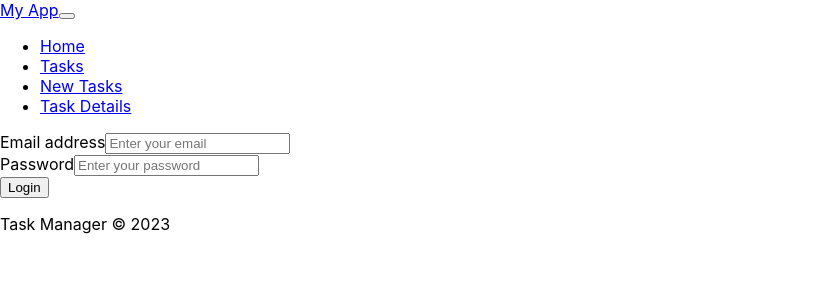
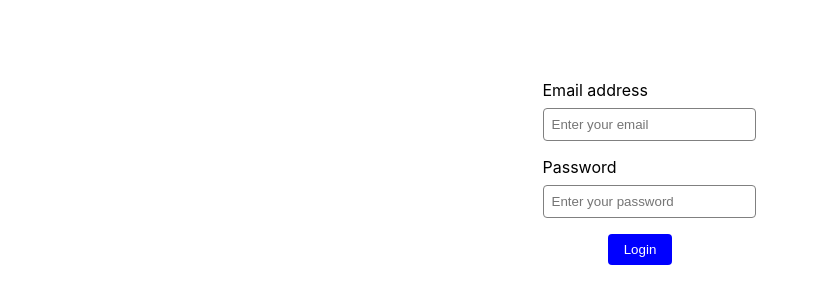
Before and after one commit to allenamaya/task-manager-React, a React (Create React App) app: page /login in a window 1280 px wide. Shown: the top 304 px of the page, without its empty margins (0-819 px from the left). Built offline with nearby package versions, Linux system fonts and the light colour scheme.

Commit message:
Removed bootstrap styling

```diff
--- a/src/App.js
+++ b/src/App.js
@@ -1,7 +1,5 @@
 import {Routes, Route, useNavigate} from 'react-router-dom'
 import { useEffect, useState } from 'react';
-import Header from "./components/header";
-import Footer from "./components/footer";
 import AddTask from "./components/addTask";
 import TaskItem from "./components/taskItem";
 import Login from "./views/login";
@@ -18,14 +16,12 @@ function App() {
   }, [])
   return (
       <div>
-        <Header />
         <Routes>
           <Route exact path = '/' element = {<LandingPage user = {user} />}/>
           <Route exact path = '/tasks' element = {<TaskItem />}/>
           <Route exact path = '/login' element = {<Login setUser = {setUser}/>} />
           <Route exact path = '/addtask' element = {<AddTask />}/>
         </Routes>
-        <Footer/>
       </div>
   );
 }
--- a/src/components/footer.js
+++ b/src/components/footer.js
@@ -1,10 +1,18 @@
 import React from 'react';
 
 function Footer() {
+    const footerStyle = {
+        backgroundColor: '#f8f9fa',
+        padding: '1rem',
+        marginTop: '5rem',
+        borderRadius: '0.25rem 0.25rem 0 0',
+        textAlign: 'center'
+    };
+
     return (
-        <footer className="bg-light p-3 mt-5 rounded-top">
-            <div className="container text-center">
-                <p className="m-0">Task Manager &copy; {new Date().getFullYear()}</p>
+        <footer style={footerStyle}>
+            <div className="container">
+                <p style={{ margin: 0 }}>Task Manager &copy; {new Date().getFullYear()}</p>
             </div>
         </footer>
     );
--- a/src/components/header.js
+++ b/src/components/header.js
@@ -2,28 +2,21 @@ import React from 'react'
 import { NavLink } from 'react-router-dom'
 
 function Header(){
+    const linkStyle = {
+        color: '#000',
+        textDecoration: 'none',
+        margin: '0 10px',
+        fontWeight: 'bold'
+    }
+
     return (
-        <nav className="navbar navbar-expand-lg navbar-light bg-light">
-            <div className="container">
-                <NavLink className="navbar-brand" to="/">My App</NavLink>
-                <button className="navbar-toggler" type="button" data-bs-toggle="collapse" data-bs-target="#navbarNav" aria-controls="navbarNav" aria-expanded="false" aria-label="Toggle navigation">
-                    <span className="navbar-toggler-icon"></span>
-                </button>
-                <div className="collapse navbar-collapse" id="navbarNav">
-                    <ul className="navbar-nav ms-auto">
-                        <li className="nav-item">
-                            <NavLink className="nav-link" activeClassName="active" to="/" exact>Home</NavLink>
-                        </li>
-                        <li className="nav-item">
-                            <NavLink className="nav-link" activeClassName="active" to="/tasks">Tasks</NavLink>
-                        </li>
-                        <li className="nav-item">
-                            <NavLink className="nav-link" activeClassName="active" to="/newtasks">New Tasks</NavLink>
-                        </li>
-                        <li className="nav-item">
-                            <NavLink className="nav-link" activeClassName="active" to="/taskdetails">Task Details</NavLink>
-                        </li>
-                    </ul>
+        <nav style={{backgroundColor: '#fff', padding: '10px 0'}}>
+            <div style={{width: '100%', maxWidth: '1200px', margin: '0 auto'}}>
+                <NavLink style={{marginRight: 'auto', fontWeight: 'bold', fontSize: '24px', color: '#000', textDecoration: 'none'}} className="navbar-brand" to="/">My App</NavLink>
+                <div style={{display: 'flex'}}>
+                    <NavLink style={linkStyle} activeClassName="active" to="/" exact>Home</NavLink>
+                    <NavLink style={linkStyle} activeClassName="active" to="/tasks">All tasks</NavLink>
+                    <NavLink style={linkStyle} activeClassName="active" to="/addtasks">New Tasks</NavLink>
                 </div>
             </div>
         </nav>
--- a/src/components/taskItem.js
+++ b/src/components/taskItem.js
@@ -12,11 +12,9 @@ function TaskItem(){
                 setTasks(tasks)
                 setAllTasks(
                     tasks.map((task, index) => (
-                        <div key={index} className="card mb-3">
-                            <div className="card-body">
-                                <h2 className="card-title">{task.title}</h2>
-                                <p className="card-text">{task.body}</p>
-                            </div>
+                        <div key={index} style={{marginBottom: "1rem", padding: "1rem", border: "1px solid #ccc"}}>
+                            <h2 style={{fontSize: "1.5rem"}}>{task.title}</h2>
+                            <p style={{fontSize: "1rem"}}>{task.body}</p>
                         </div>
                     ))
                 )
@@ -24,10 +22,10 @@ function TaskItem(){
     }, [])
 
     return (
-        <div className="container">
-            <h1 className="text-center mt-5 mb-4">Tasks</h1>
-            <div className="row justify-content-center">
-                <div className="col-md-8">
+        <div style={{textAlign: "center", marginTop: "3rem"}}>
+            <h1 style={{fontSize: "2rem", marginBottom: "1rem"}}>Tasks</h1>
+            <div style={{display: "flex", justifyContent: "center"}}>
+                <div style={{maxWidth: "768px"}}>
                     {allTasks}
                 </div>
             </div>
--- a/src/views/landingPage.js
+++ b/src/views/landingPage.js
@@ -1,8 +1,6 @@
 import React, { useState, useEffect } from 'react';
-import taskItem from "../components/taskItem";
-import { Container, Row, Col, Card } from 'react-bootstrap';
-import Header from "../components/header";
-import Footer from "../components/footer";
+import Header from '../components/header';
+import Footer from '../components/footer';
 
 function LandingPage({ user }) {
     const [tasks, setTasks] = useState([]);
@@ -18,14 +16,10 @@ function LandingPage({ user }) {
                 setTasks(tasks);
                 setAllTasks(
                     tasks.map((task) => (
-                        <Col sm={6} md={4} lg={3} key={task.id}>
-                            <Card className="mb-3">
-                                <Card.Body>
-                                    <Card.Title>{task.name}</Card.Title>
-                                    <Card.Text>{task.description}</Card.Text>
-                                </Card.Body>
-                            </Card>
-                        </Col>
+                        <div key={task.id} style={{ margin: '1rem 0' }}>
+                            <h3>{task.name}</h3>
+                            <p>{task.description}</p>
+                        </div>
                     ))
                 );
             });
@@ -33,10 +27,10 @@ function LandingPage({ user }) {
 
     return (
         <div>
-            <Header />
-            <Container className="my-3">
-                <Row>{allTasks}</Row>
-            </Container>
+            <Header/>
+            <main style={{ margin: '2rem auto', maxWidth: '80ch' }}>
+                {allTasks.length > 0 ? allTasks : <p>Loading tasks...</p>}
+            </main>
             <Footer/>
         </div>
     );
--- a/src/views/login.js
+++ b/src/views/login.js
@@ -1,44 +1,50 @@
-import React, {  useState } from 'react'
-import { useNavigate } from 'react-router-dom'
+import React, { useState } from 'react';
+import { useNavigate } from 'react-router-dom';
 
 function Login({ setUser }) {
-    const [user_info, setUserInfo] = useState()
-    const navigate = useNavigate()
+    const [user_info, setUserInfo] = useState();
+    const navigate = useNavigate();
 
     function login(e) {
-        e.preventDefault()
-        fetch("http://localhost:9292/login", {
+        e.preventDefault();
+        fetch('http://localhost:9292/login', {
             method: 'POST',
             headers: { 'Content-Type': 'application/json' },
-            body: JSON.stringify(user_info)
+            body: JSON.stringify(user_info),
         })
-            .then(response => response.json())
-            .then(data => {
-                setUser(data)
-                localStorage.setItem('user_id', `${data.id}`)
-                navigate('/')
-            })
+            .then((response) => response.json())
+            .then((data) => {
+                setUser(data);
+                localStorage.setItem('user_id', `${data.id}`);
+                navigate('/');
+            });
     }
 
     function onchange(e) {
-        setUserInfo({ ...user_info, [e.target.name]: e.target.value })
+        setUserInfo({ ...user_info, [e.target.name]: e.target.value });
     }
 
     return (
-        <div className="container mt-5">
-            <form onSubmit={login}>
-                <div className="form-group">
-                    <label htmlFor="email">Email address</label>
-                    <input type="email" className="form-control" id="email" placeholder="Enter your email" name="email" onBlur={onchange} />
+        <div style={{ marginTop: '5rem' }}>
+            <form onSubmit={login} style={{ display: 'flex', flexDirection: 'column', alignItems: 'center' }}>
+                <div style={{ marginBottom: '1rem' }}>
+                    <label htmlFor="email" style={{ display: 'block', marginBottom: '0.5rem' }}>
+                        Email address
+                    </label>
+                    <input type="email" id="email" placeholder="Enter your email" name="email" onBlur={onchange} style={{ padding: '0.5rem', borderRadius: '0.25rem', border: '1px solid gray', width: '100%', maxWidth: '20rem' }} />
                 </div>
-                <div className="form-group">
-                    <label htmlFor="password">Password</label>
-                    <input type="password" className="form-control" id="password" placeholder="Enter your password" name="password" onBlur={onchange} />
+                <div style={{ marginBottom: '1rem' }}>
+                    <label htmlFor="password" style={{ display: 'block', marginBottom: '0.5rem' }}>
+                        Password
+                    </label>
+                    <input type="password" id="password" placeholder="Enter your password" name="password" onBlur={onchange} style={{ padding: '0.5rem', borderRadius: '0.25rem', border: '1px solid gray', width: '100%', maxWidth: '20rem' }} />
                 </div>
-                <button type="submit" className="btn btn-primary">Login</button>
+                <button type="submit" style={{ backgroundColor: 'blue', color: 'white', padding: '0.5rem 1rem', borderRadius: '0.25rem', border: 'none' }}>
+                    Login
+                </button>
             </form>
         </div>
-    )
+    );
 }
 
-export default Login
+export default Login;
```
Also changed, not shown: src/components/addTask.js (+17 -17 lines).
